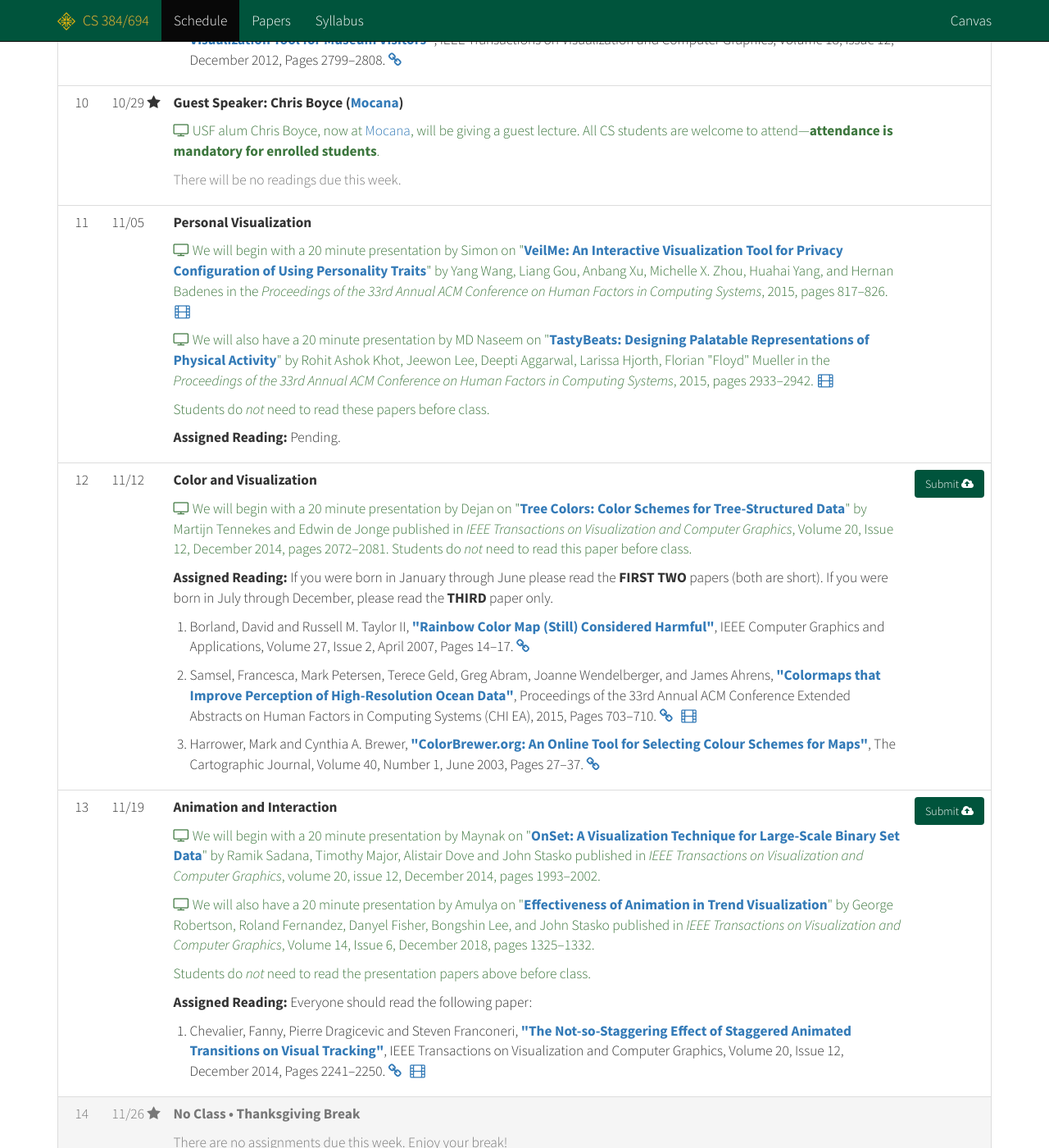
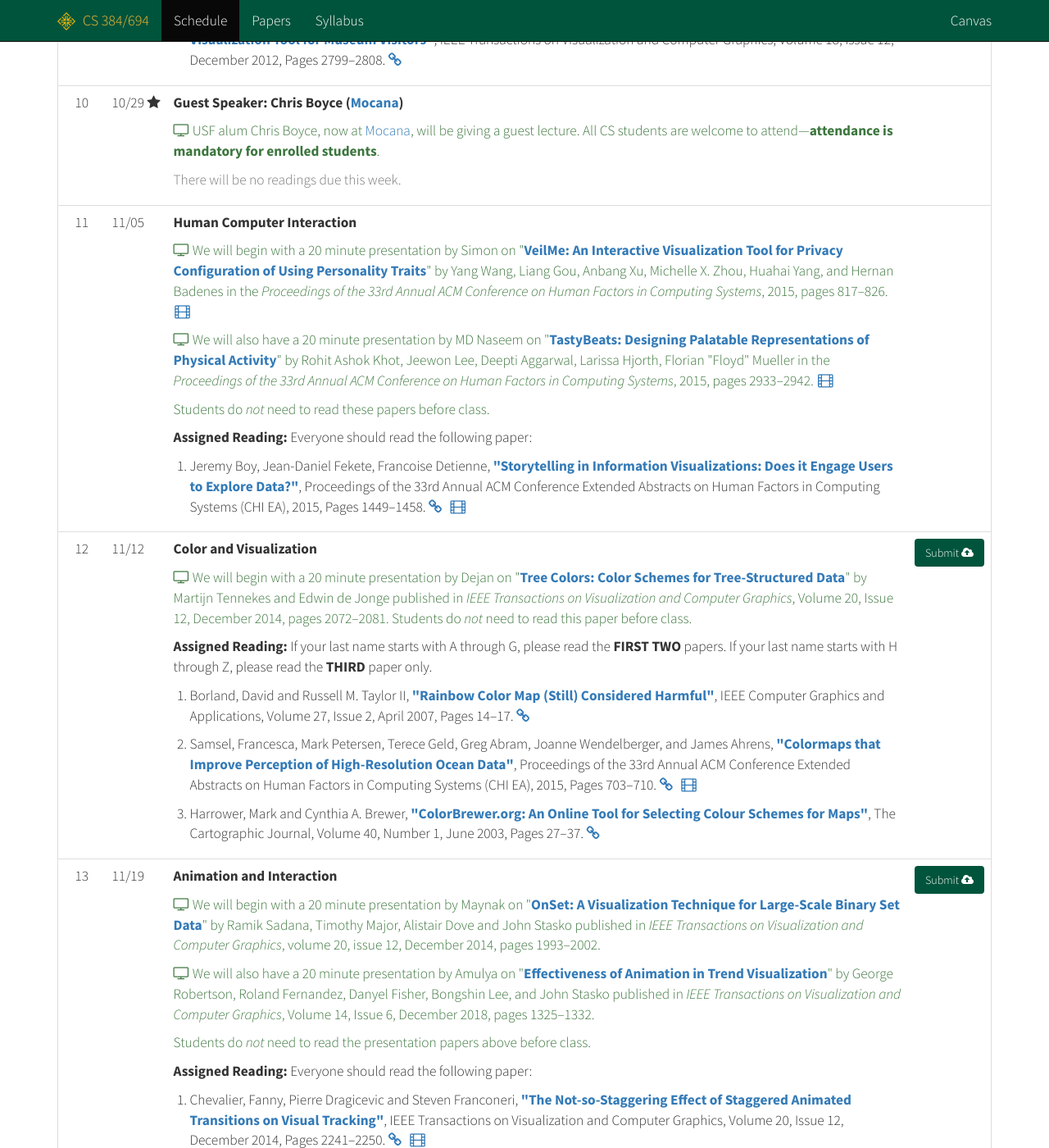
Before and after one commit to cs694/fall2015, a Jekyll site: the page built from schedule.html, in a window 1280 px wide and 1400 px high, scrolled down 2917 px. Shown: the whole window at 82% size. Built offline with Jekyll 4.4.1, drawn with Linux system fonts in a browser that asks for light colours; Markdown is read by kramdown in place of the engine named in the settings.

Commit message:
Updated remaining papers.

```diff
--- a/_data/schedule.yml
+++ b/_data/schedule.yml
@@ -178,7 +178,7 @@
   info : 'Cybersecurity Visualization'
   link : 'https://usfca.instructure.com/courses/1555423/quizzes/2294019'
   flag : true
-  iffy : false
+  iffy : true
   todo : '<p class="alert alert-info">Students are encouraged to attend the <strong>USF Symposium on Cyber Security</strong> on Wednesday, October 14 in Fromm Hall, Xavier Room. Registration begins at 5:00pm, and the panels are followed by a reception at 7:30pm.</p> <p class="text-success"><i class="fa fa-television"></i> We will begin class with a 20 minute presentation by Jake on "<a href="https://doi.org/10.1057/ivs.2010.12"><strong>Visualizing Keyboard Pattern Passwords</strong></a>" by Dino Schweitzer, Jeff Boleng, Colin Hughes, and Louis Murphy published in <em>Information Visualization</em>, volume 10, issue 2, 2011, pages 127&ndash;133. Students do <em>not</em> need to read this paper before class.</p> <p><strong>Assigned Reading:</strong> If you were born in January through June please read the <strong>SECOND</strong> paper. If you were born in July through December, please read the <strong>FIRST</strong> paper.</p>'
   read :
     - title    : 'IMap: Visualizing Network Activity over Internet Maps'
@@ -219,10 +219,16 @@
 
 - week : 11
   date : 2015-11-05
-  info : 'Personal Visualization'
+  info : 'Human Computer Interaction'
   gray : false
   flag : false
-  todo : '<p class="text-success"><i class="fa fa-television"></i> We will begin with a 20 minute presentation by Simon on "<strong><a href="http://dx.doi.org/10.1145/2702123.2702293">VeilMe: An Interactive Visualization Tool for Privacy Configuration of Using Personality Traits</a></strong>" by Yang Wang, Liang Gou, Anbang Xu, Michelle X. Zhou, Huahai Yang, and Hernan Badenes in the <em>Proceedings of the 33rd Annual ACM Conference on Human Factors in Computing Systems</em>, 2015, pages 817&ndash;826.&nbsp;<a href="https://www.youtube.com/watch?v=FzuKiP4B1Tg"><i class="fa fa-fw fa-film"></i></a></p> <p class="text-success"><i class="fa fa-television"></i> We will also have a 20 minute presentation by MD Naseem on "<strong><a href="http://dx.doi.org/10.1145/2702123.2702197">TastyBeats: Designing Palatable Representations of Physical Activity</a></strong>" by Rohit Ashok Khot, Jeewon Lee, Deepti Aggarwal, Larissa Hjorth, Florian "Floyd" Mueller in the <em>Proceedings of the 33rd Annual ACM Conference on Human Factors in Computing Systems</em>, 2015, pages 2933&ndash;2942. <a href="https://www.youtube.com/watch?v=RRKR0dekPxo"><i class="fa fa-fw fa-film"></i></a></p><p class="text-success">Students do <em>not</em> need to read these papers before class.</p><p><strong>Assigned Reading:</strong> Pending.</p>'
+  todo : '<p class="text-success"><i class="fa fa-television"></i> We will begin with a 20 minute presentation by Simon on "<strong><a href="http://dx.doi.org/10.1145/2702123.2702293">VeilMe: An Interactive Visualization Tool for Privacy Configuration of Using Personality Traits</a></strong>" by Yang Wang, Liang Gou, Anbang Xu, Michelle X. Zhou, Huahai Yang, and Hernan Badenes in the <em>Proceedings of the 33rd Annual ACM Conference on Human Factors in Computing Systems</em>, 2015, pages 817&ndash;826.&nbsp;<a href="https://www.youtube.com/watch?v=FzuKiP4B1Tg"><i class="fa fa-fw fa-film"></i></a></p> <p class="text-success"><i class="fa fa-television"></i> We will also have a 20 minute presentation by MD Naseem on "<strong><a href="http://dx.doi.org/10.1145/2702123.2702197">TastyBeats: Designing Palatable Representations of Physical Activity</a></strong>" by Rohit Ashok Khot, Jeewon Lee, Deepti Aggarwal, Larissa Hjorth, Florian "Floyd" Mueller in the <em>Proceedings of the 33rd Annual ACM Conference on Human Factors in Computing Systems</em>, 2015, pages 2933&ndash;2942. <a href="https://www.youtube.com/watch?v=RRKR0dekPxo"><i class="fa fa-fw fa-film"></i></a></p><p class="text-success">Students do <em>not</em> need to read these papers before class.</p><p><strong>Assigned Reading:</strong> Everyone should read the following paper:</p>'
+  read :
+    - title   : 'Storytelling in Information Visualizations: Does it Engage Users to Explore Data?'
+      authors : 'Jeremy Boy, Jean-Daniel Fekete, Francoise Detienne'
+      citation: 'Proceedings of the 33rd Annual ACM Conference Extended Abstracts on Human Factors in Computing Systems (CHI EA), 2015, Pages 1449&ndash;1458'
+      doi     : 'http://dx.doi.org/10.1145/2702123.2702452'
+      vid     : 'https://youtu.be/zDJwOdR8d3Q?list=PLn0nrSd4xjjZ1l8hL9FdmESxPQXOVAoq7'
 
 - week : 12
   date : 2015-11-12
@@ -230,7 +236,7 @@
   link : 'https://usfca.instructure.com/courses/1555423/quizzes/2290683'
   gray : false
   flag : false
-  todo : '<p class="text-success"><i class="fa fa-television"></i> We will begin with a 20 minute presentation by Dejan on "<a href="http://doi.ieeecomputersociety.org/10.1109/TVCG.2014.2346277"><strong>Tree Colors: Color Schemes for Tree-Structured Data</strong></a>" by Martijn Tennekes and Edwin de Jonge published in <em>IEEE Transactions on Visualization and Computer Graphics</em>, Volume 20, Issue 12, December 2014, pages 2072&ndash;2081. Students do <em>not</em> need to read this paper before class.</p><p><strong>Assigned Reading:</strong> If you were born in January through June please read the <strong>FIRST TWO</strong> papers (both are short). If you were born in July through December, please read the <strong>THIRD</strong> paper only.</p>'
+  todo : '<p class="text-success"><i class="fa fa-television"></i> We will begin with a 20 minute presentation by Dejan on "<a href="http://doi.ieeecomputersociety.org/10.1109/TVCG.2014.2346277"><strong>Tree Colors: Color Schemes for Tree-Structured Data</strong></a>" by Martijn Tennekes and Edwin de Jonge published in <em>IEEE Transactions on Visualization and Computer Graphics</em>, Volume 20, Issue 12, December 2014, pages 2072&ndash;2081. Students do <em>not</em> need to read this paper before class.</p><p><strong>Assigned Reading:</strong> If your last name starts with A through G, please read the <strong>FIRST TWO</strong> papers. If your last name starts with H through Z, please read the <strong>THIRD</strong> paper only.</p>'
   read :
     - title   : 'Rainbow Color Map (Still) Considered Harmful'
       authors : 'Borland, David and Russell M. Taylor II'
```
